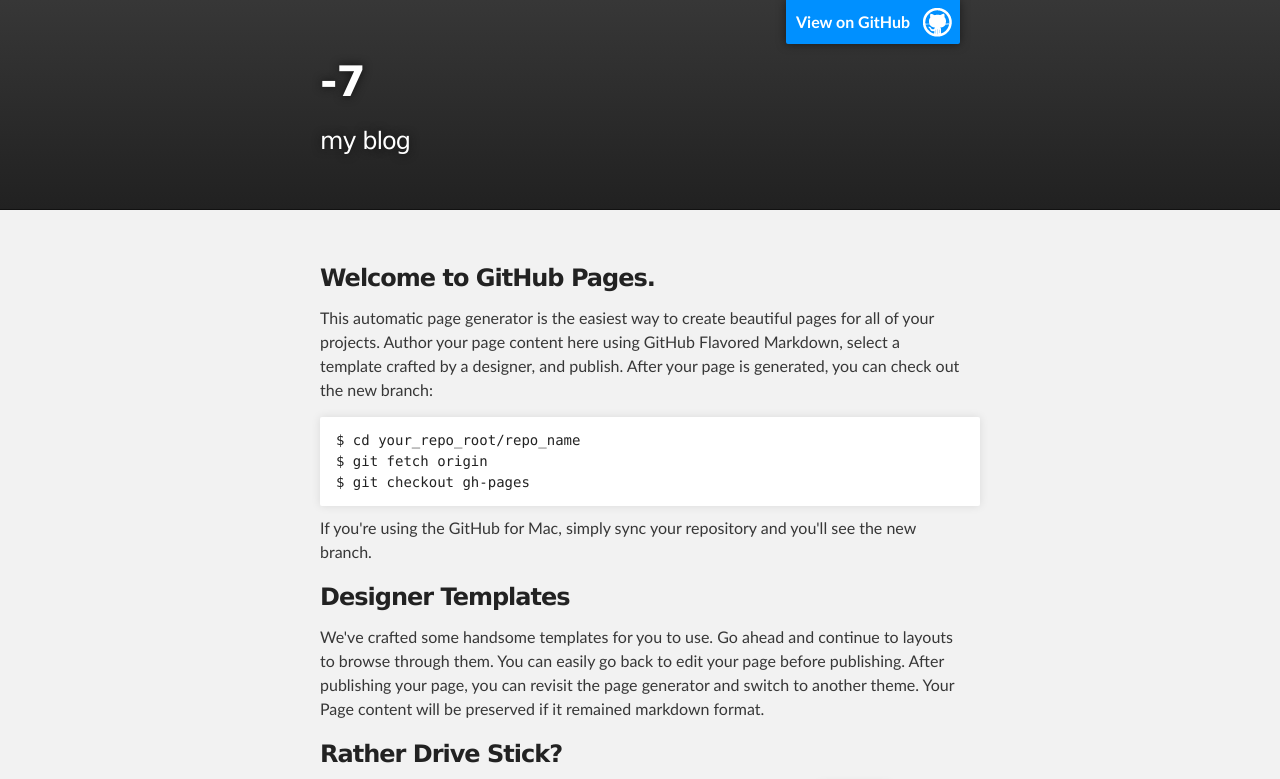
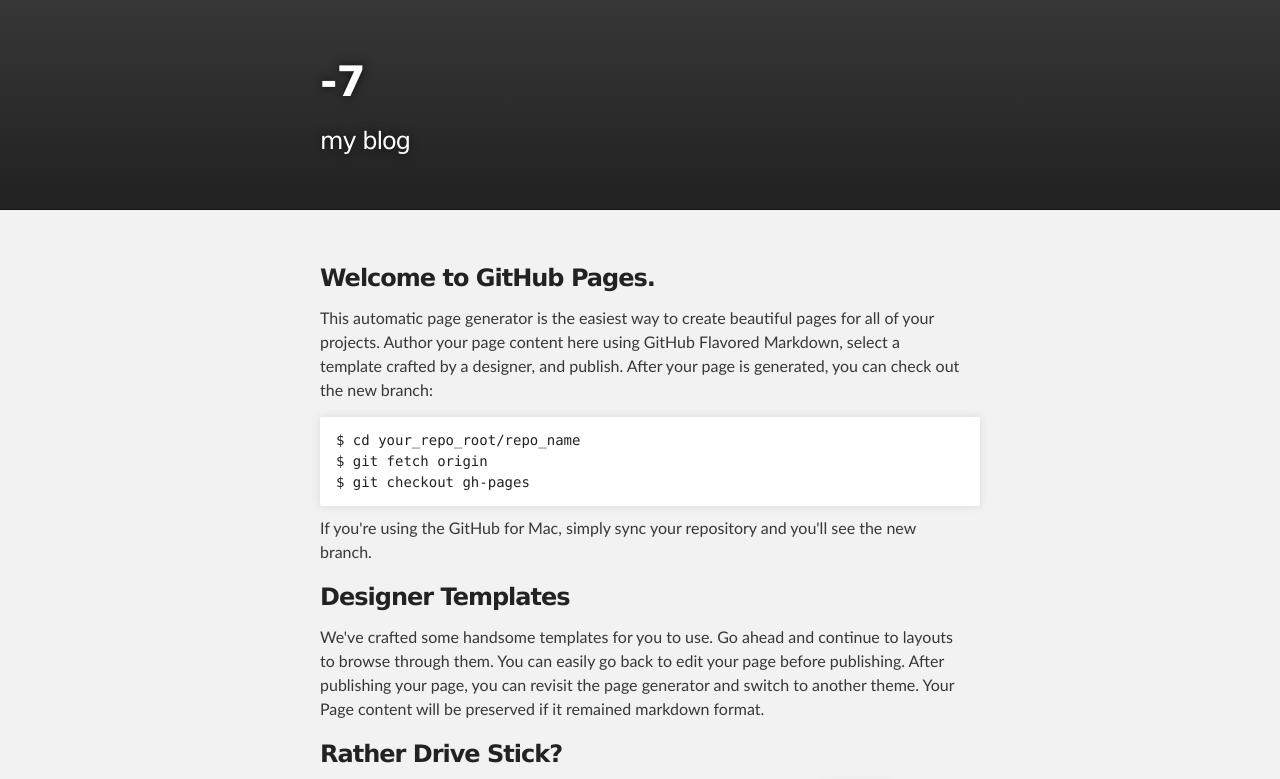
Before and after one commit to fuqi7758521/fuqi7758521.github.io, a plain HTML site: page index.html in a window 1280 px wide. Shown: the top 779 px of the page. Drawn offline with Linux system fonts and the light colour scheme.

Commit message:
Update index.html

```diff
--- a/index.html
+++ b/index.html
@@ -4,7 +4,7 @@
   <head>
     <meta charset='utf-8'>
     <meta http-equiv="X-UA-Compatible" content="chrome=1">
-    <meta name="description" content="Fuqi7758521.github.io : my blog">
+    <meta name="description" content="-7 博客">
 
     <link rel="stylesheet" type="text/css" media="screen" href="stylesheets/stylesheet.css">
 
@@ -16,8 +16,6 @@
     <!-- HEADER -->
     <div id="header_wrap" class="outer">
         <header class="inner">
-          <a id="forkme_banner" href="https://github.com/fuqi7758521">View on GitHub</a>
-
           <h1 id="project_title">-7</h1>
           <h2 id="project_tagline">my blog</h2>
 
```
